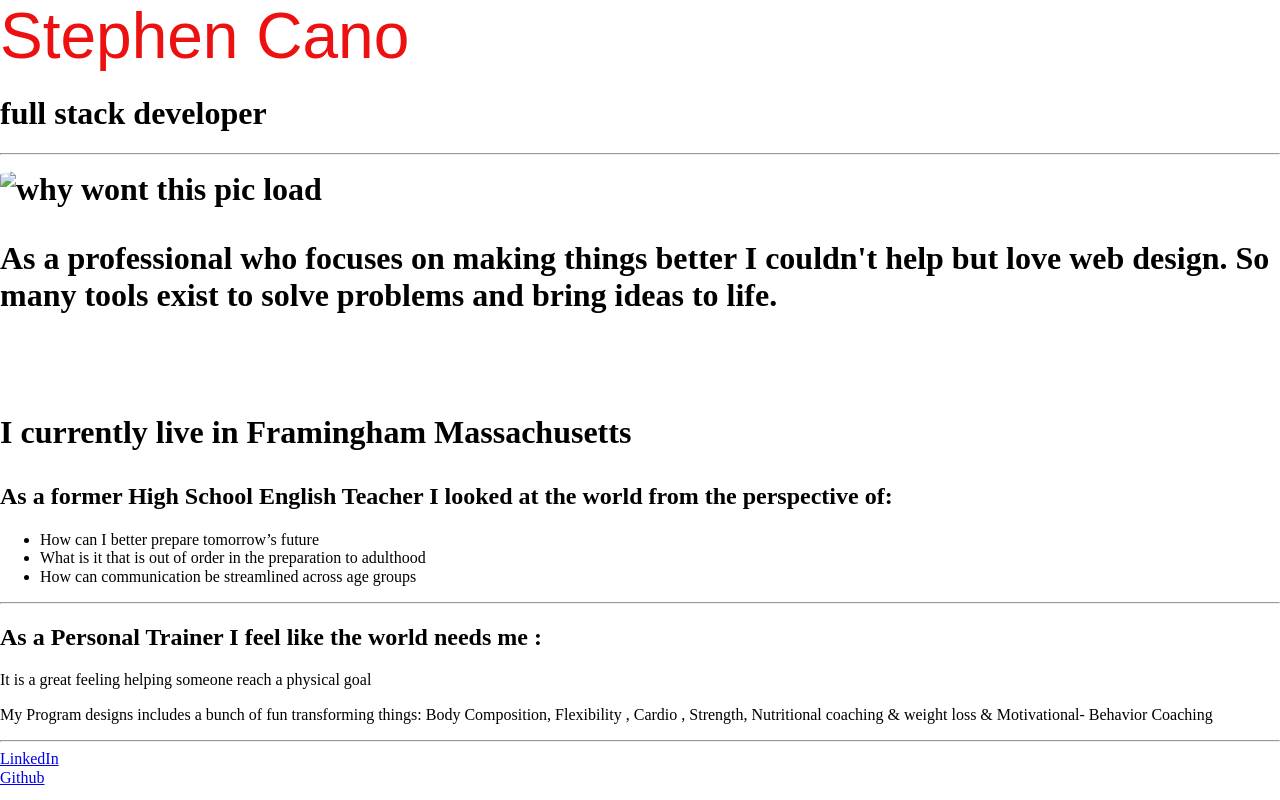
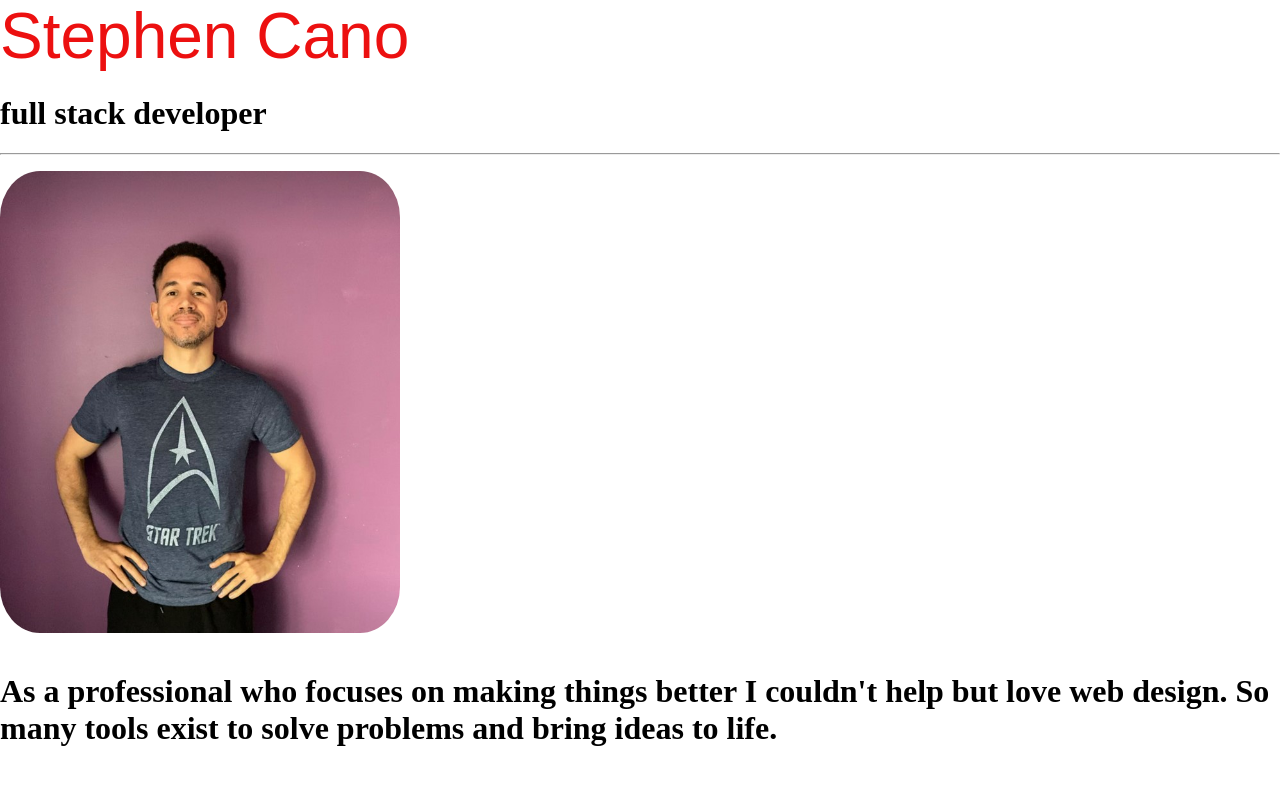
Before and after one commit to StephenCtheDev/MyWebPage, a plain HTML site: page index.html in a window 1280 px wide. Shown: the top 800 px of the page. Drawn offline with nearby package versions, Linux system fonts and the light colour scheme; a script that the page names is missing.

Commit message:
Update index.html

```diff
--- a/index.html
+++ b/index.html
@@ -19,7 +19,7 @@
           <div>
       <!-- add a photo -->
 
-      <img src="images/trekkie.jpg" width = "400" alt="why wont this pic load"/>
+      <img src="trekkie.jpg" width = "400" alt="why wont this pic load"/>
 
 
 
```
